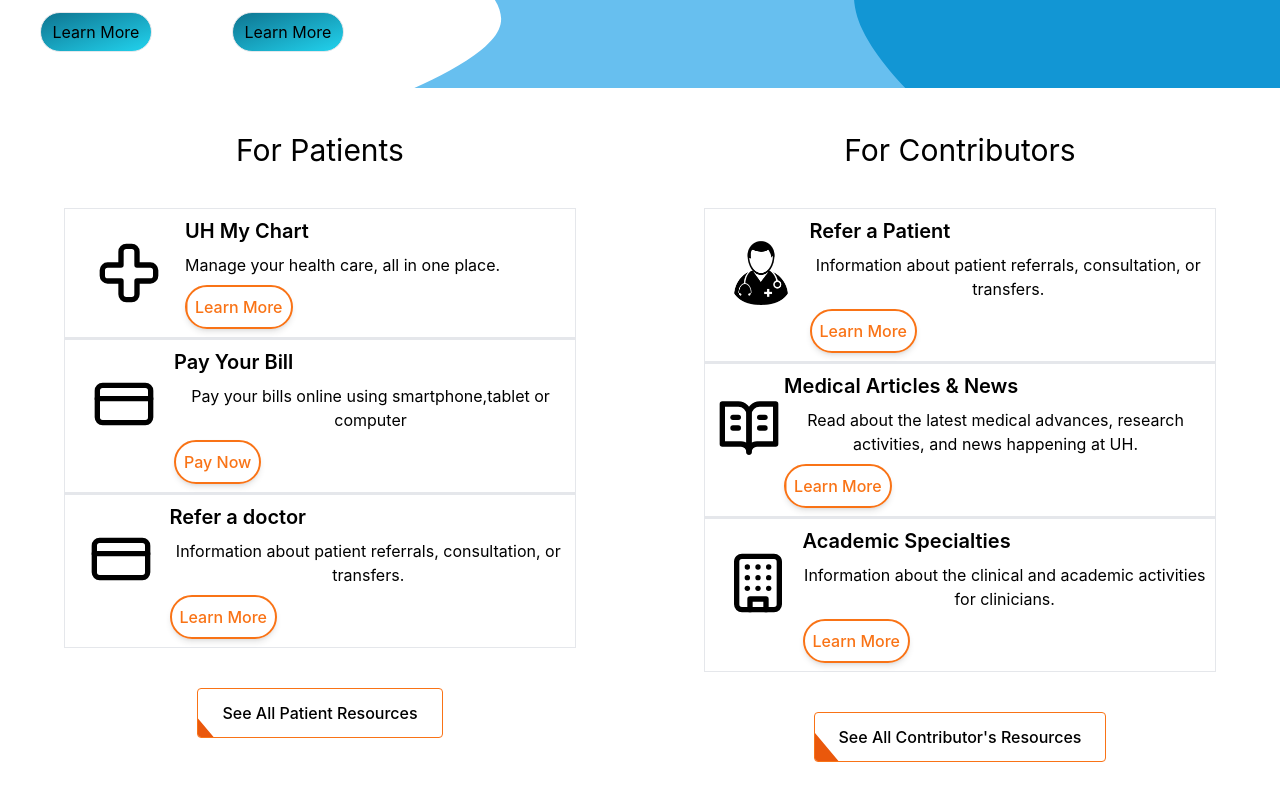
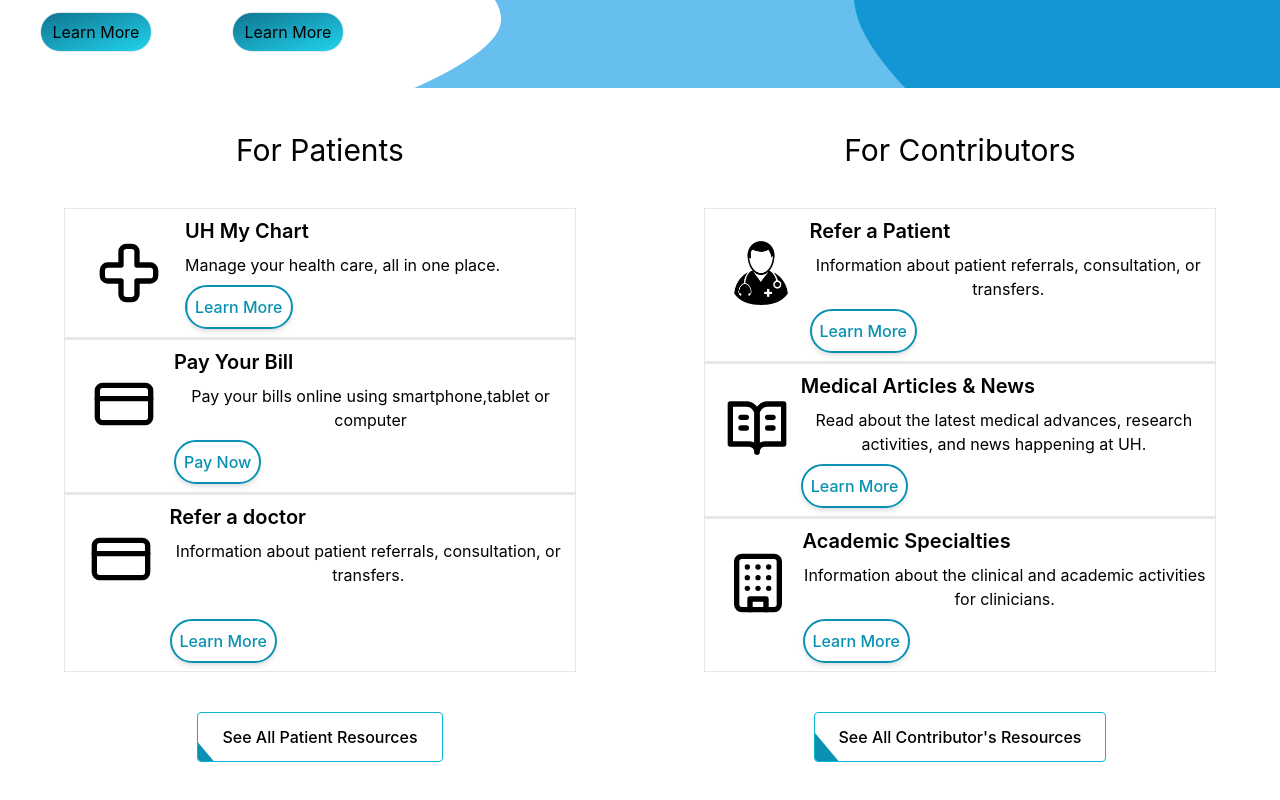
Before and after one commit to arnav1203/medconnect, a React (Create React App) app: page / in a window 1280 px wide. Shown: the part 712-1512 px from the top of the page. Built offline with nearby package versions, Linux system fonts and the light colour scheme.

Commit message:
Patvscon done

```diff
--- a/src/Components/Patvscon.js
+++ b/src/Components/Patvscon.js
@@ -25,11 +25,11 @@ export default function Patvscon() {
                                     Manage your health care, all in one place.
                                 </div>
                                 <div className='flex justify-start'>
-                                    <a href="#_" className="relative inline-flex items-center justify-center p-2 overflow-hidden font-medium text-orange-600 transition duration-300 ease-out border-2 border-orange-500 rounded-full shadow-md group">
-                                        <span className="absolute inset-0 flex items-center justify-center w-full h-full text-white duration-300 -translate-x-full bg-orange-500 group-hover:translate-x-0 ease">
+                                    <a href="#_" className="relative inline-flex items-center justify-center p-2 overflow-hidden font-medium text-cyan-600 transition duration-300 ease-out border-2 border-cyan-600 rounded-full shadow-md group">
+                                        <span className="absolute inset-0 flex items-center justify-center w-full h-full text-white duration-300 -translate-x-full bg-cyan-600 group-hover:translate-x-0 ease">
                                             <svg className="w-6 h-6" fill="none" stroke="currentColor" viewBox="0 0 24 24" xmlns="http://www.w3.org/2000/svg"><path stroke-linecap="round" stroke-linejoin="round" stroke-width="2" d="M14 5l7 7m0 0l-7 7m7-7H3"></path></svg>
                                         </span>
-                                        <span className="absolute flex items-center justify-center w-full h-full text-orange-500 transition-all duration-300 transform group-hover:translate-x-full ease">Learn More</span>
+                                        <span className="absolute flex items-center justify-center w-full h-full text-cyan-600 transition-all duration-300 transform group-hover:translate-x-full ease">Learn More</span>
                                         <span className="relative invisible">Learn More</span>
                                     </a>
                                 </div>
@@ -48,11 +48,11 @@ export default function Patvscon() {
                                     Pay your bills online using smartphone,tablet or computer
                                 </div>
                                 <div className='flex justify-start'>
-                                    <a href="#_" className="relative inline-flex items-center justify-center p-2 overflow-hidden font-medium text-orange-600 transition duration-300 ease-out border-2 border-orange-500 rounded-full shadow-md group">
-                                        <span className="absolute inset-0 flex items-center justify-center w-full h-full text-white duration-300 -translate-x-full bg-orange-500 group-hover:translate-x-0 ease">
+                                    <a href="#_" className="relative inline-flex items-center justify-center p-2 overflow-hidden font-medium text-cyan-600 transition duration-300 ease-out border-2 border-cyan-600 rounded-full shadow-md group">
+                                        <span className="absolute inset-0 flex items-center justify-center w-full h-full text-white duration-300 -translate-x-full bg-cyan-600 group-hover:translate-x-0 ease">
                                             <svg className="w-6 h-6" fill="none" stroke="currentColor" viewBox="0 0 24 24" xmlns="http://www.w3.org/2000/svg"><path stroke-linecap="round" stroke-linejoin="round" stroke-width="2" d="M14 5l7 7m0 0l-7 7m7-7H3"></path></svg>
                                         </span>
-                                        <span className="absolute flex items-center justify-center w-full h-full text-orange-500 transition-all duration-300 transform group-hover:translate-x-full ease">Pay Now</span>
+                                        <span className="absolute flex items-center justify-center w-full h-full text-cyan-600 transition-all duration-300 transform group-hover:translate-x-full ease">Pay Now</span>
                                         <span className="relative invisible">Pay Now</span>
                                     </a>
                                 </div>
@@ -70,20 +70,20 @@ export default function Patvscon() {
                                 <div>
                                     Information about patient referrals, consultation, or transfers.
                                 </div>
-                                <div className='flex justify-start'>
-                                    <a href="#_" className="relative inline-flex items-center justify-center p-2 overflow-hidden font-medium text-orange-600 transition duration-300 ease-out border-2 border-orange-500 rounded-full shadow-md group">
-                                        <span className="absolute inset-0 flex items-center justify-center w-full h-full text-white duration-300 -translate-x-full bg-orange-500 group-hover:translate-x-0 ease">
+                                <div className='flex justify-start pt-6'>
+                                    <a href="#_" className="relative inline-flex items-center justify-center p-2 overflow-hidden font-medium text-cyan-600 transition duration-300 ease-out border-2 border-cyan-600 rounded-full shadow-md group">
+                                        <span className="absolute inset-0 flex items-center justify-center w-full h-full text-white duration-300 -translate-x-full bg-cyan-600 group-hover:translate-x-0 ease">
                                             <svg className="w-6 h-6" fill="none" stroke="currentColor" viewBox="0 0 24 24" xmlns="http://www.w3.org/2000/svg"><path stroke-linecap="round" stroke-linejoin="round" stroke-width="2" d="M14 5l7 7m0 0l-7 7m7-7H3"></path></svg>
                                         </span>
-                                        <span className="absolute flex items-center justify-center w-full h-full text-orange-500 transition-all duration-300 transform group-hover:translate-x-full ease">Learn More</span>
+                                        <span className="absolute flex items-center justify-center w-full h-full text-cyan-600 transition-all duration-300 transform group-hover:translate-x-full ease">Learn More</span>
                                         <span className="relative invisible">Learn More</span>
                                     </a>
                                 </div>
                             </div>
                         </div>
                         <div className='w-full p-10'>
-                            <a href="#_" class="relative inline-flex border border-orange-500 items-center justify-start px-6 py-3 overflow-hidden font-medium transition-all bg-white rounded hover:bg-white group">
-                                <span class="w-60 h-52 rounded rotate-[-40deg] bg-orange-600 absolute bottom-0 left-0 -translate-x-full ease-out duration-500 transition-all translate-y-full mb-9 ml-9 group-hover:ml-0 group-hover:mb-32 group-hover:translate-x-0"></span>
+                            <a href="#_" class="relative inline-flex border border-cyan-500 items-center justify-start px-6 py-3 overflow-hidden font-medium transition-all bg-white rounded hover:bg-white group">
+                                <span class="w-60 h-52 rounded rotate-[-40deg] bg-cyan-600 absolute bottom-0 left-0 -translate-x-full ease-out duration-500 transition-all translate-y-full mb-9 ml-9 group-hover:ml-0 group-hover:mb-32 group-hover:translate-x-0"></span>
                                 <span class="relative w-full text-left text-black transition-colors duration-300 ease-in-out group-hover:text-white">See All Patient Resources</span>
                             </a>
                         </div>
@@ -106,11 +106,11 @@ export default function Patvscon() {
                                     Information about patient referrals, consultation, or transfers.
                                 </div>
                                 <div className='flex justify-start'>
-                                    <a href="#_" className="relative inline-flex items-center justify-center p-2 overflow-hidden font-medium text-orange-600 transition duration-300 ease-out border-2 border-orange-500 rounded-full shadow-md group">
-                                        <span className="absolute inset-0 flex items-center justify-center w-full h-full text-white duration-300 -translate-x-full bg-orange-500 group-hover:translate-x-0 ease">
+                                    <a href="#_" className="relative inline-flex items-center justify-center p-2 overflow-hidden font-medium text-cyan-600 transition duration-300 ease-out border-2 border-cyan-600 rounded-full shadow-md group">
+                                        <span className="absolute inset-0 flex items-center justify-center w-full h-full text-white duration-300 -translate-x-full bg-cyan-600 group-hover:translate-x-0 ease">
                                             <svg className="w-6 h-6" fill="none" stroke="currentColor" viewBox="0 0 24 24" xmlns="http://www.w3.org/2000/svg"><path stroke-linecap="round" stroke-linejoin="round" stroke-width="2" d="M14 5l7 7m0 0l-7 7m7-7H3"></path></svg>
                                         </span>
-                                        <span className="absolute flex items-center justify-center w-full h-full text-orange-500 transition-all duration-300 transform group-hover:translate-x-full ease">Learn More</span>
+                                        <span className="absolute flex items-center justify-center w-full h-full text-cyan-600 transition-all duration-300 transform group-hover:translate-x-full ease">Learn More</span>
                                         <span className="relative invisible">Learn More</span>
                                     </a>
                                 </div>
@@ -118,22 +118,24 @@ export default function Patvscon() {
                         </div>
                         <hr />
                         <div className='md:flex border p-2'>
-                            <div className='w-28 h-28 flex justify-center items-center'>
+                            <div className='w-36 h-28 flex justify-center items-center'>
                                 <img src={book} className='h-16'></img>
                             </div>
                             <div className='flex flex-col space-y-2'>
                                 <div className='flex justify-start font-semibold text-xl'>
                                     Medical Articles & News
                                 </div>
-                                <div>
-                                    Read about the latest medical advances, research activities, and news happening at UH.
+                                <div className=''>
+                                    <p>
+                                        Read about the latest medical advances, research activities, and news happening at UH.
+                                    </p>
                                 </div>
                                 <div className='flex justify-start'>
-                                    <a href="#_" className="relative inline-flex items-center justify-center p-2 overflow-hidden font-medium text-orange-600 transition duration-300 ease-out border-2 border-orange-500 rounded-full shadow-md group">
-                                        <span className="absolute inset-0 flex items-center justify-center w-full h-full text-white duration-300 -translate-x-full bg-orange-500 group-hover:translate-x-0 ease">
+                                    <a href="#_" className="relative inline-flex items-center justify-center p-2 overflow-hidden font-medium text-cyan-600 transition duration-300 ease-out border-2 border-cyan-600 rounded-full shadow-md group">
+                                        <span className="absolute inset-0 flex items-center justify-center w-full h-full text-white duration-300 -translate-x-full bg-cyan-600 group-hover:translate-x-0 ease">
                                             <svg className="w-6 h-6" fill="none" stroke="currentColor" viewBox="0 0 24 24" xmlns="http://www.w3.org/2000/svg"><path stroke-linecap="round" stroke-linejoin="round" stroke-width="2" d="M14 5l7 7m0 0l-7 7m7-7H3"></path></svg>
                                         </span>
-                                        <span className="absolute flex items-center justify-center w-full h-full text-orange-500 transition-all duration-300 transform group-hover:translate-x-full ease">Learn More</span>
+                                        <span className="absolute flex items-center justify-center w-full h-full text-cyan-600 transition-all duration-300 transform group-hover:translate-x-full ease">Learn More</span>
                                         <span className="relative invisible">Learn More</span>
                                     </a>
                                 </div>
@@ -152,19 +154,19 @@ export default function Patvscon() {
                                     Information about the clinical and academic activities for clinicians.
                                 </div>
                                 <div className='flex justify-start'>
-                                    <a href="#_" className="relative inline-flex items-center justify-center p-2 overflow-hidden font-medium text-orange-600 transition duration-300 ease-out border-2 border-orange-500 rounded-full shadow-md group">
-                                        <span className="absolute inset-0 flex items-center justify-center w-full h-full text-white duration-300 -translate-x-full bg-orange-500 group-hover:translate-x-0 ease">
+                                    <a href="#_" className="relative inline-flex items-center justify-center p-2 overflow-hidden font-medium text-cyan-600 transition duration-300 ease-out border-2 border-cyan-600 rounded-full shadow-md group">
+                                        <span className="absolute inset-0 flex items-center justify-center w-full h-full text-white duration-300 -translate-x-full bg-cyan-600 group-hover:translate-x-0 ease">
                                             <svg className="w-6 h-6" fill="none" stroke="currentColor" viewBox="0 0 24 24" xmlns="http://www.w3.org/2000/svg"><path stroke-linecap="round" stroke-linejoin="round" stroke-width="2" d="M14 5l7 7m0 0l-7 7m7-7H3"></path></svg>
                                         </span>
-                                        <span className="absolute flex items-center justify-center w-full h-full text-orange-500 transition-all duration-300 transform group-hover:translate-x-full ease">Learn More</span>
+                                        <span className="absolute flex items-center justify-center w-full h-full text-cyan-600 transition-all duration-300 transform group-hover:translate-x-full ease">Learn More</span>
                                         <span className="relative invisible">Learn More</span>
                                     </a>
                                 </div>
                             </div>
                         </div>
                         <div className='w-full p-10'>
-                            <a href="#_" class="relative inline-flex items-center border border-orange-500 justify-start px-6 py-3 overflow-hidden font-medium transition-all bg-white rounded hover:bg-white group">
-                                <span class="w-60 h-64 rounded rotate-[-40deg] bg-orange-600 absolute bottom-0 left-0 -translate-x-full ease-out duration-500 transition-all translate-y-full mb-9 ml-16 group-hover:ml-8 group-hover:mb-32 group-hover:translate-x-0"></span>
+                            <a href="#_" class="relative inline-flex items-center border border-cyan-500 justify-start px-6 py-3 overflow-hidden font-medium transition-all bg-white rounded hover:bg-white group">
+                                <span class="w-60 h-64 rounded rotate-[-40deg] bg-cyan-600 absolute bottom-0 left-0 -translate-x-full ease-out duration-500 transition-all translate-y-full mb-9 ml-16 group-hover:ml-8 group-hover:mb-32 group-hover:translate-x-0"></span>
                                 <span class="relative w-full text-left text-black transition-colors duration-300 ease-in-out group-hover:text-white">See All Contributor's Resources</span>
                             </a>
                         </div>
```
